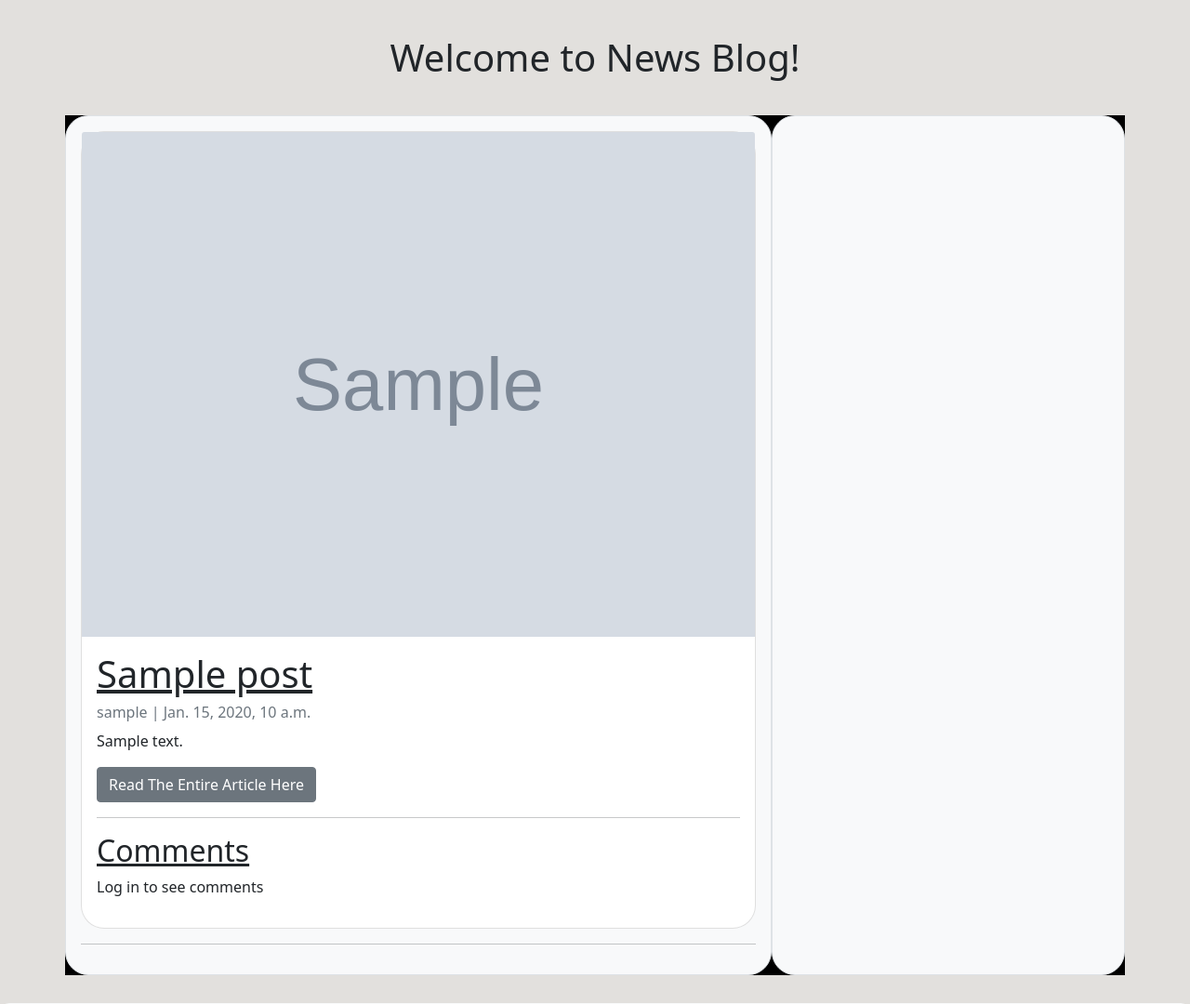
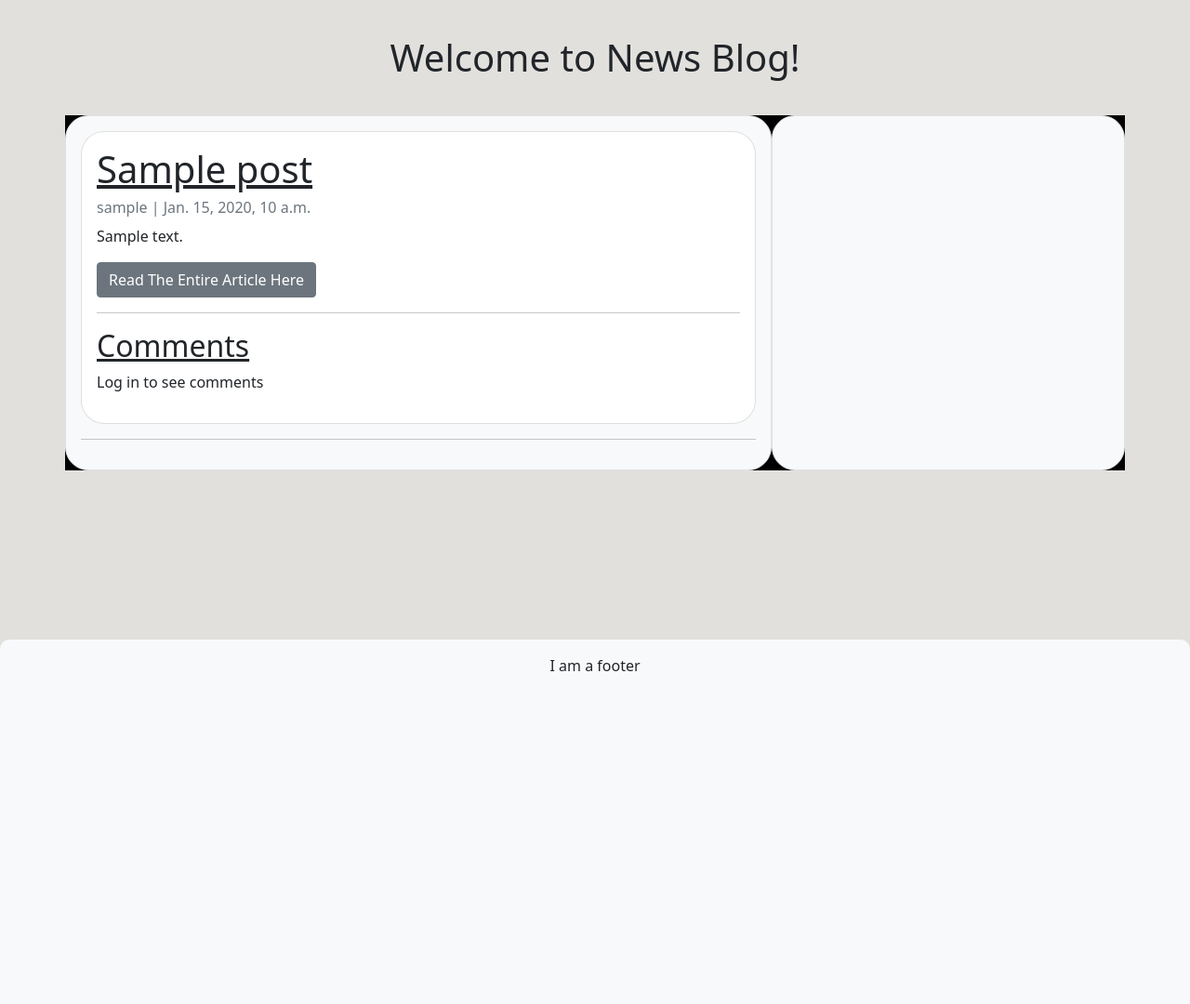
Before and after one commit to Charlie9009/CI_PP4_BLOG, a Django app: page / in a window 1280 px wide. Shown: the part 56-1136 px from the top of the page at 93% size. After the commit the page ends 778 px from the top, so only its background shows below. Run offline with Django 3.2, Linux system fonts and the light colour scheme; tables that the repository leaves empty hold one stand-in row (values such as "Sample post"); grey boxes marked "Sample" are stand-in pictures.

Commit message:
INDEX.HTML: Remove img.  MODELS.PY: remove image field

```diff
--- a/core/models.py
+++ b/core/models.py
@@ -15,7 +15,6 @@ class Post(models.Model):
     with relevant variables
     """
     title = models.CharField(max_length=100)
-    image = models.ImageField(upload_to='images', blank=True)
     author = models.ForeignKey(User, on_delete=models.CASCADE)
     updated_on = models.DateTimeField(auto_now=True)
     content = models.TextField()
--- a/templates/index.html
+++ b/templates/index.html
@@ -9,7 +9,6 @@
       <!-- For loop to get posts to display on page -->
       {% for post in posts %}
       <div class="card inner-post-container">
-        <img src="{{ post.image }}" class="card-img-top" alt="...">
         <div class="card-body">
           <!-- Post content -->
           <h1 class="card-title post-comment-headling">{{ post.title }}</h1>
@@ -48,7 +47,6 @@
       <!-- For loop to get posts to display on page -->
       {% for post in post %}
       <div class="card inner-post-container">
-        <img src="{{ post.image }}" class="card-img-top" alt="...">
         <div class="card-body">
           <!-- Post content -->
           <h1 class="card-title post-comment-headling">{{ post.title }}</h1>
```
